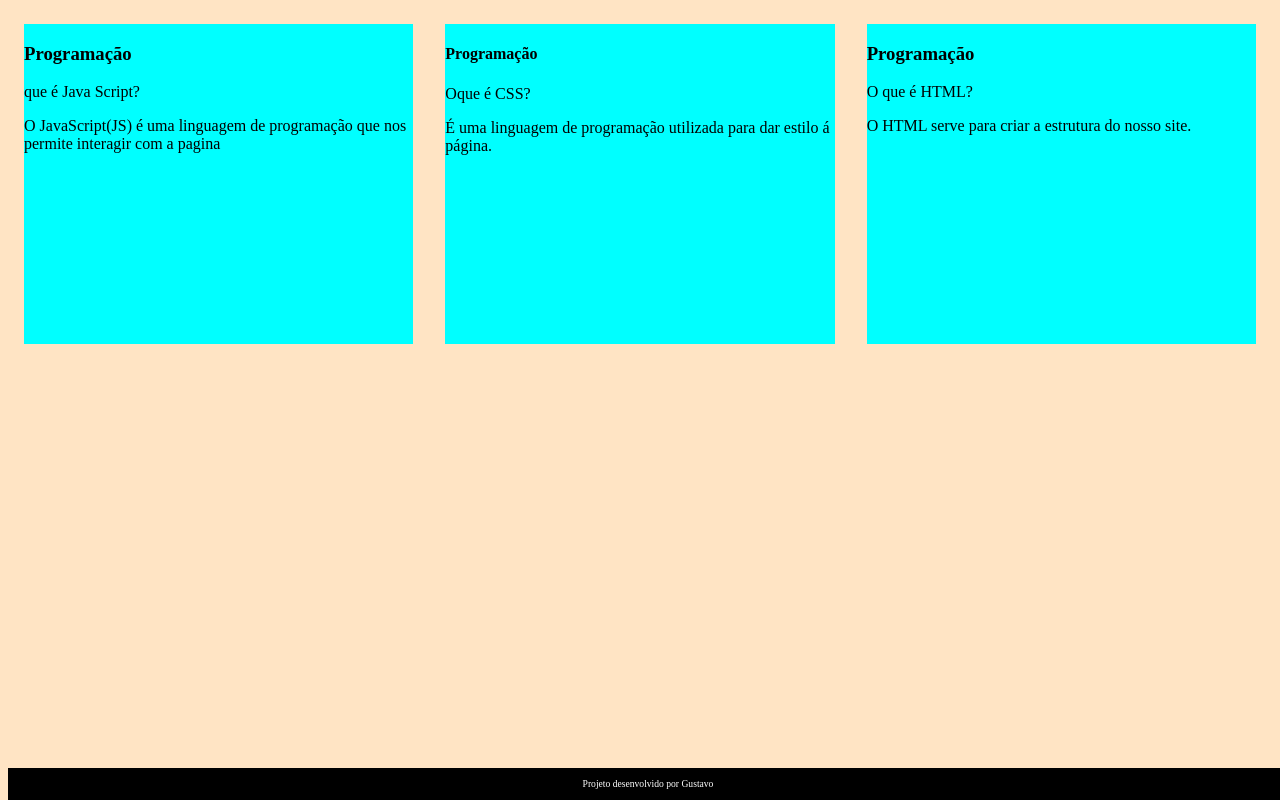
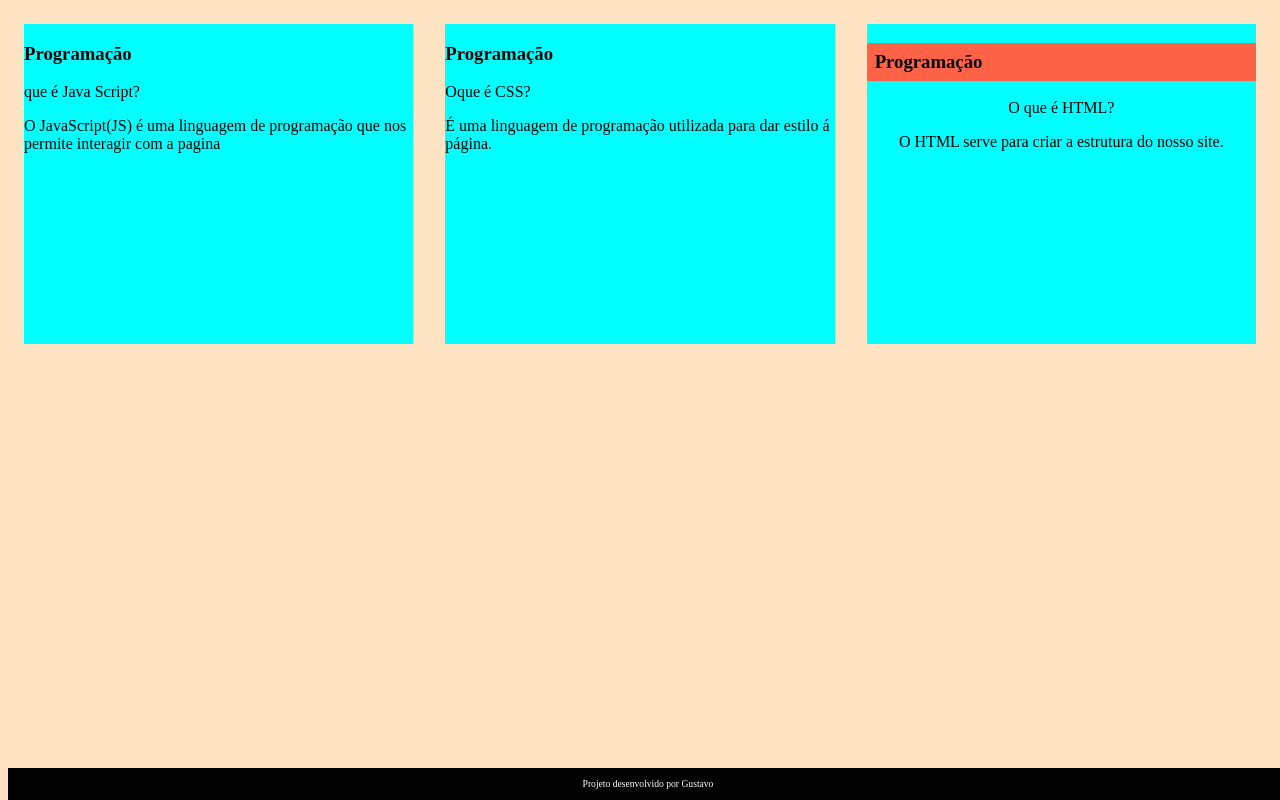
Before and after one commit to GustavoMeurei/Ferramentas-de-estudo-Gustavo, a plain HTML site: page index.html in a window 1280 px wide. Drawn offline with Linux system fonts and the light colour scheme; a web font is replaced by a local one.

Commit message:
terminamos a aula 3

```diff
--- a/assets/style.css
+++ b/assets/style.css
@@ -15,6 +15,16 @@ flex-grow: 1;
 flex-basis: calc(33% - 6rem)
 
 }
+    .cartao__conteudo {
+    text-align: center;
+    height: 100%;
+}
+
+.cartao__conteudo h3 {
+    background-color: tomato;
+    text-align: left;
+    padding: 0.5rem;
+}
 
 footer{
     background-color: black;
--- a/index.html
+++ b/index.html
@@ -35,7 +35,7 @@
 
             <article class="cartao">
                 <div class="cartao_conteudo">
-                    <h4>Programação</h4>
+                    <h3>Programação</h3>
                     <div class="cartao_conteudo_pergunta">
                         <p>Oque é CSS?</p>
                         <div class="cartao_conteudo_resposta">
```
